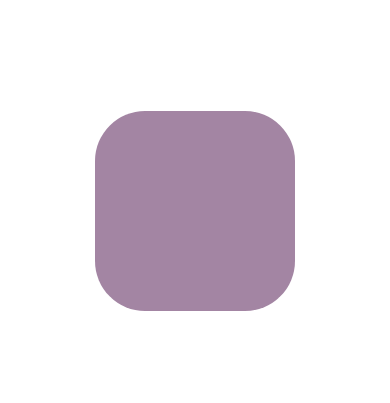
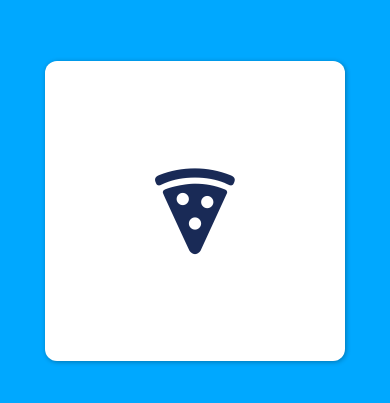
Before and after one commit to prkgnt/langApp, a React Native app: screen / in a window 390 px wide. Shown: the part 211-614 px from the top of the page. Built offline with nearby package versions, Linux system fonts and the light colour scheme.

Commit message:
카드 스와이프로 넘겨서 사라지게 하기

```diff
--- a/App.js
+++ b/App.js
@@ -1,89 +1,86 @@
 import React, { useEffect, useRef, useState } from "react";
-import { Animated, PanResponder } from "react-native";
+import { Animated, PanResponder, View } from "react-native";
 import styled from "styled-components/native";
+import Ionicons from "@expo/vector-icons/Ionicons";
 
 const Container = styled.View`
   flex: 1;
   justify-content: center;
   align-items: center;
+  background-color: #00a8ff;
 `;
 
-const Wrapper = styled.Pressable``;
-//TouchableOpacity에 바로 애니메이션을 주면 버벅이므로 View에 애니메이션을 주고 감싸는게 더 나음
-const Box = styled.View`
-  background-color: tomato;
-  width: 200px;
-  height: 200px;
+const AnimatedCard = styled(Animated.createAnimatedComponent(View))`
+  background-color: white;
+  width: 300px;
+  height: 300px;
+  align-items: center;
+  justify-content: center;
+  border-radius: 12px;
+  box-shadow: 1px 1px 5px rgba(0, 0, 0, 0.3);
 `;
 
-const AnimatedBox = Animated.createAnimatedComponent(Box);
+export default function App() {
+  const scale = useRef(new Animated.Value(1)).current;
+  const position = useRef(new Animated.Value(0)).current;
+  const rotate = position.interpolate({
+    inputRange: [-240, 0, 240],
+    outputRange: ["-20deg", "0deg", "20deg"],
+    //input 최대치에 도달했을 경우 output도 최대치로 고정
+    extrapolate: "clamp",
+  });
 
-export default function App() {
-  //Y = new Animated.Value(0); 로 두게 되면 스테이트가 변경될 때 마다 재렌더링 되서 Y값이 0으로 초기화됨
-  //useRef로 감싸고 안에 초기값을 주면 재렌더링 되도 현재 값이 유지됨
-  const POSITION = useRef(
-    new Animated.ValueXY({
-      x: 0,
-      y: 0,
-    })
-  ).current;
+  const onPressIn = Animated.spring(scale, {
+    toValue: 0.95,
+    useNativeDriver: true,
+  });
+  const onPressOut = Animated.spring(scale, {
+    toValue: 1,
+    useNativeDriver: true,
+  });
+  const goBack = Animated.spring(position, {
+    toValue: 0,
+    useNativeDriver: true,
+  });
+  const goLeft = Animated.spring(position, {
+    toValue: -500,
+    useNativeDriver: true,
+  });
+  const goRight = Animated.spring(position, {
+    toValue: 500,
+    useNativeDriver: true,
+  });
 
   const panResponder = useRef(
     PanResponder.create({
-      //터치를 했을 때 PanResponder를 Active 해야 될까요?
-      // Should we become active when user press down circle(View)?
       onStartShouldSetPanResponder: () => true,
-      //터치가 시작될 때
-      onPanResponderGrant: () => {
-        console.log("offset: ", POSITION.y._value);
-        POSITION.setOffset({
-          //POSITON.x -> 이건 숫자가 아니라 오브젝트임
-          //POSITION.x._value -> 이게 숫자임
-          x: POSITION.x._value,
-          y: POSITION.y._value,
-        });
+      onPanResponderGrant: () => onPressIn.start(),
+      onPanResponderMove: (_, { dx }) => {
+        position.setValue(dx);
       },
-      //터치하며 움직일 때
-      onPanResponderMove: (_, { dx, dy }) => {
-        console.log(dy);
-        POSITION.setValue({
-          x: dx,
-          y: dy,
-        });
-      },
-      //터치가 끝났을 때
-      onPanResponderRelease: () => {
-        POSITION.flattenOffset();
+      onPanResponderRelease: (_, { dx }) => {
+        if (dx < -250) {
+          goLeft.start();
+        } else if (dx > 250) {
+          goRight.start();
+        } else {
+          //연속된 애니메이션 한번에 실행
+          Animated.parallel([onPressOut, goBack]).start();
+        }
       },
     })
   ).current;
 
-  const borderRadius = POSITION.y.interpolate({
-    //inputRange의 값들을 outputRange의 값으로 자동 치환
-    inputRange: [-300, 300],
-    outputRange: [100, 0],
-  });
-  const bgColor = POSITION.y.interpolate({
-    inputRange: [-300, 300],
-    outputRange: ["rgb(255,99,71)", "rgb(71,166,255)"],
-  });
-
   return (
     <Container>
-      <AnimatedBox
+      <AnimatedCard
         {...panResponder.panHandlers}
         style={{
-          borderRadius,
-          backgroundColor: bgColor,
-          transform: [
-            ...POSITION.getTranslateTransform(),
-            // == [{ translateX: POSITION.x },{ translateY: POSITION.y }]
-            //{ rotate: rotation },
-          ],
+          transform: [{ scale }, { translateX: position }, { rotateZ: rotate }],
         }}
-      />
+      >
+        <Ionicons name="pizza" color="#192a56" size={98} />
+      </AnimatedCard>
     </Container>
   );
-  //styled 자동완성
-  //npm install @types/styled-components @types/styled-components-react-native
 }
```
